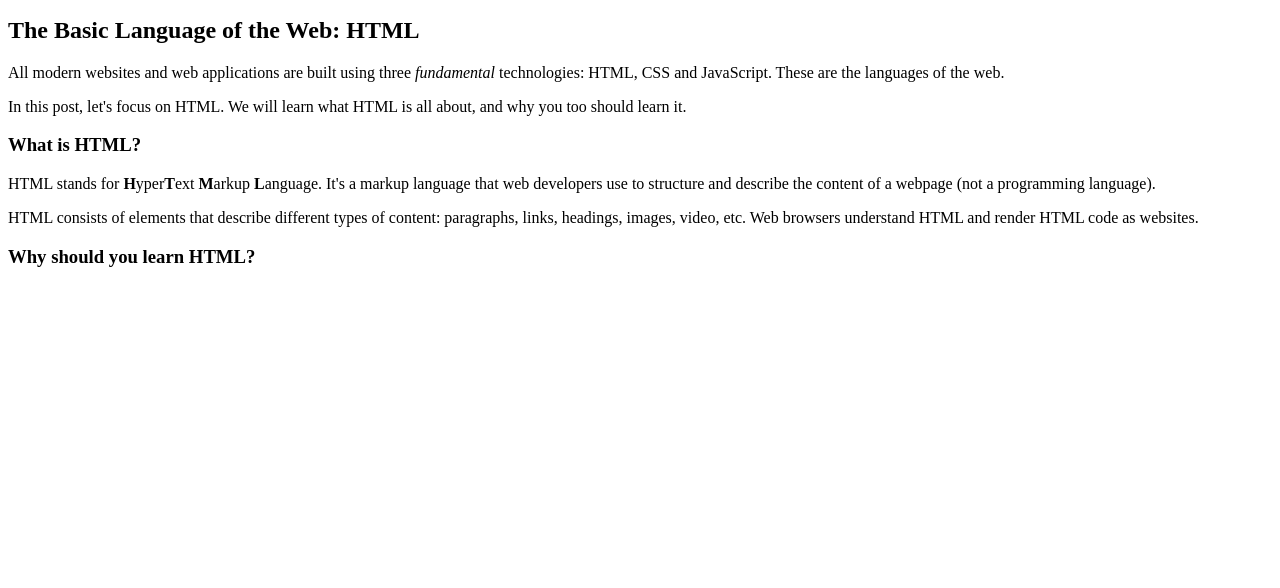
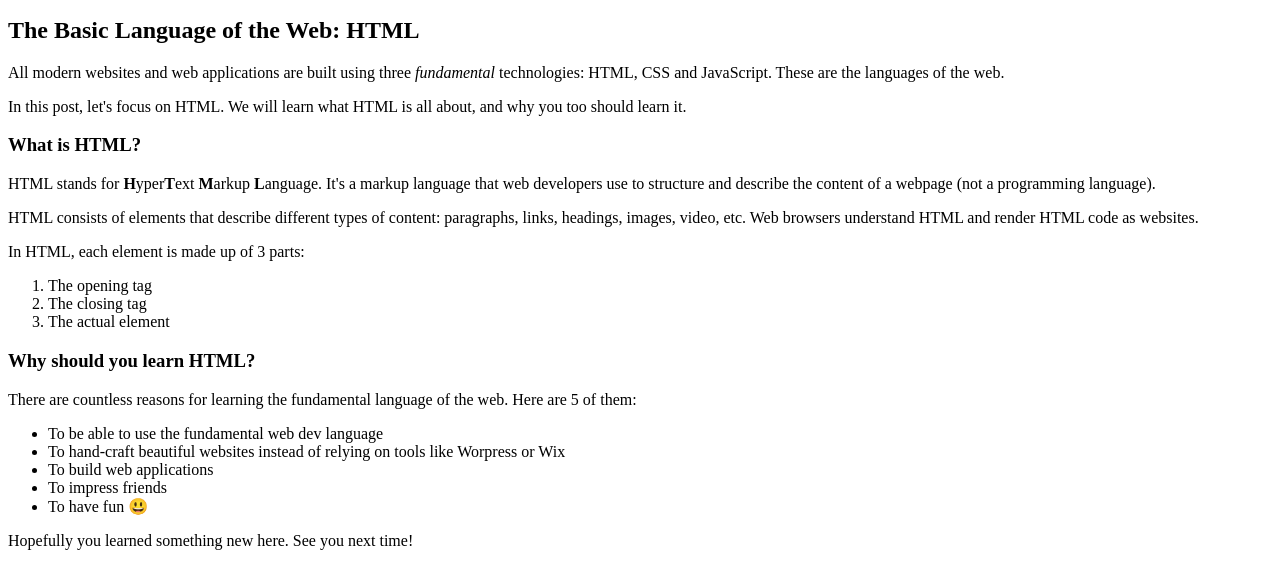
Before and after one commit to ingvillajimenez/02-html-fundamentals, a plain HTML site: page index.html in a window 1280 px wide. Shown: the part 102-690 px from the top of the page. Drawn offline with Linux system fonts and the light colour scheme.

Commit message:
More Text Elements: Lists

```diff
--- a/index.html
+++ b/index.html
@@ -42,7 +42,32 @@
       paragraphs, links, headings, images, video, etc. Web browsers understand
       HTML and render HTML code as websites.
     </p>
+    <p>In HTML, each element is made up of 3 parts:</p>
+
+    <ol>
+      <li>The opening tag</li>
+      <li>The closing tag</li>
+      <li>The actual element</li>
+    </ol>
 
     <h3>Why should you learn HTML?</h3>
+
+    <p>
+      There are countless reasons for learning the fundamental language of the
+      web. Here are 5 of them:
+    </p>
+
+    <ul>
+      <li>To be able to use the fundamental web dev language</li>
+      <li>
+        To hand-craft beautiful websites instead of relying on tools like
+        Worpress or Wix
+      </li>
+      <li>To build web applications</li>
+      <li>To impress friends</li>
+      <li>To have fun 😃</li>
+    </ul>
+
+    <p>Hopefully you learned something new here. See you next time!</p>
   </body>
 </html>
```
